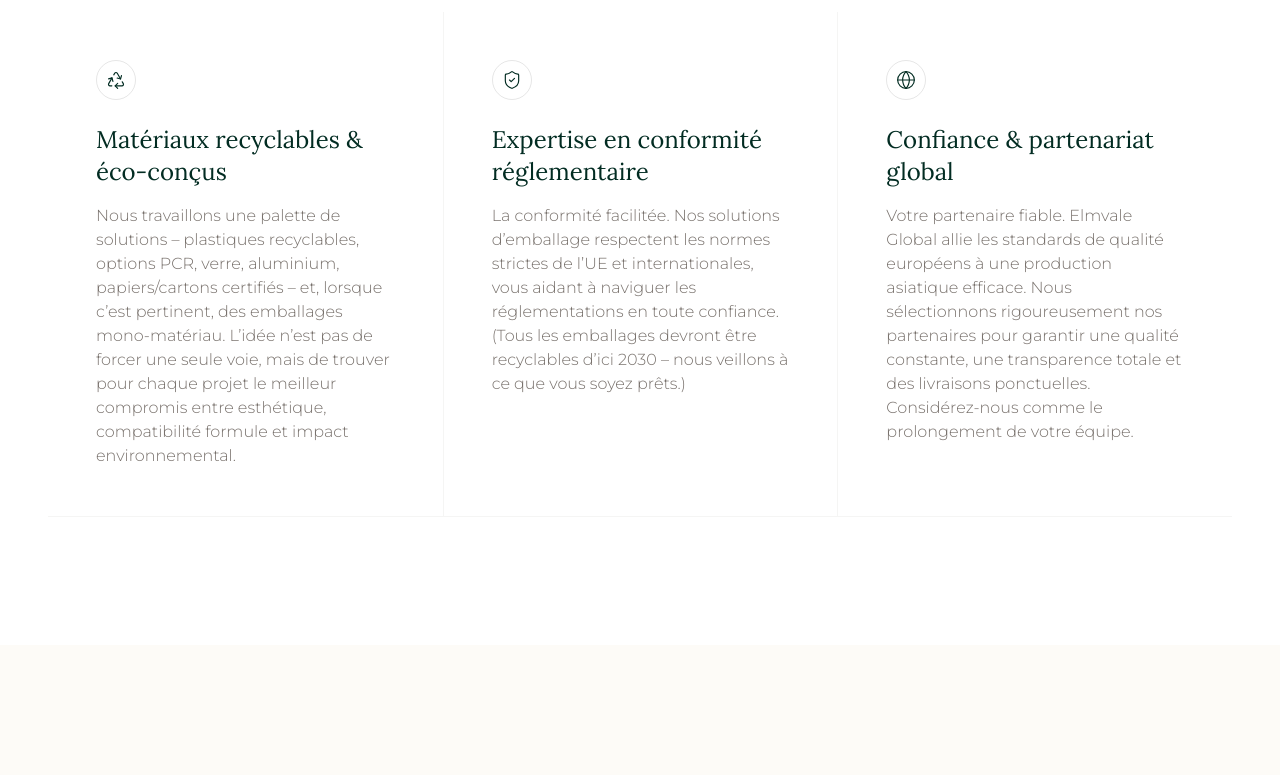
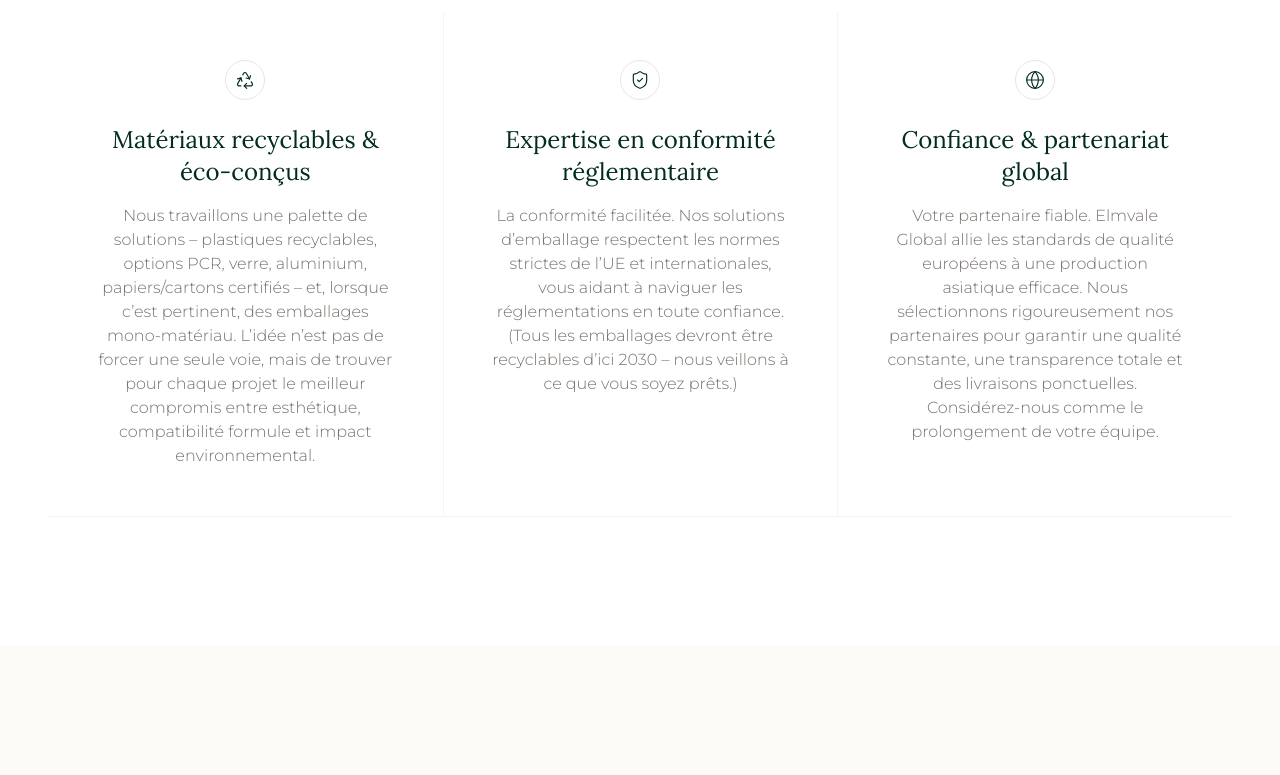
Before and after one commit to cathy6140/-Elmvale-Global-.github.io, a React (Vite) app: page /#/ in a window 1280 px wide. Shown: the part 1028-1803 px from the top of the page. Built offline with nearby package versions, Linux system fonts and the light colour scheme.

Commit message:
Update Home.tsx

```diff
--- a/src/pages/Home.tsx
+++ b/src/pages/Home.tsx
@@ -128,9 +128,9 @@ const Home: React.FC = () => {
               return (
                 <div
                   key={idx}
-                  className="px-6 py-12 md:px-12 text-center md:text-left hover:bg-stone-50 transition duration-500"
+                  className="px-6 py-12 md:px-12 text-center md:text-center hover:bg-stone-50 transition duration-500"
                 >
-                  <div className="w-10 h-10 mb-6 mx-auto md:mx-0 rounded-full border border-black/10 flex items-center justify-center">
+                  <div className="w-10 h-10 mb-6 mx-auto rounded-full border border-black/10 flex items-center justify-center">
                     {Icon && (
                       <Icon
                         strokeWidth={1.4}
```
